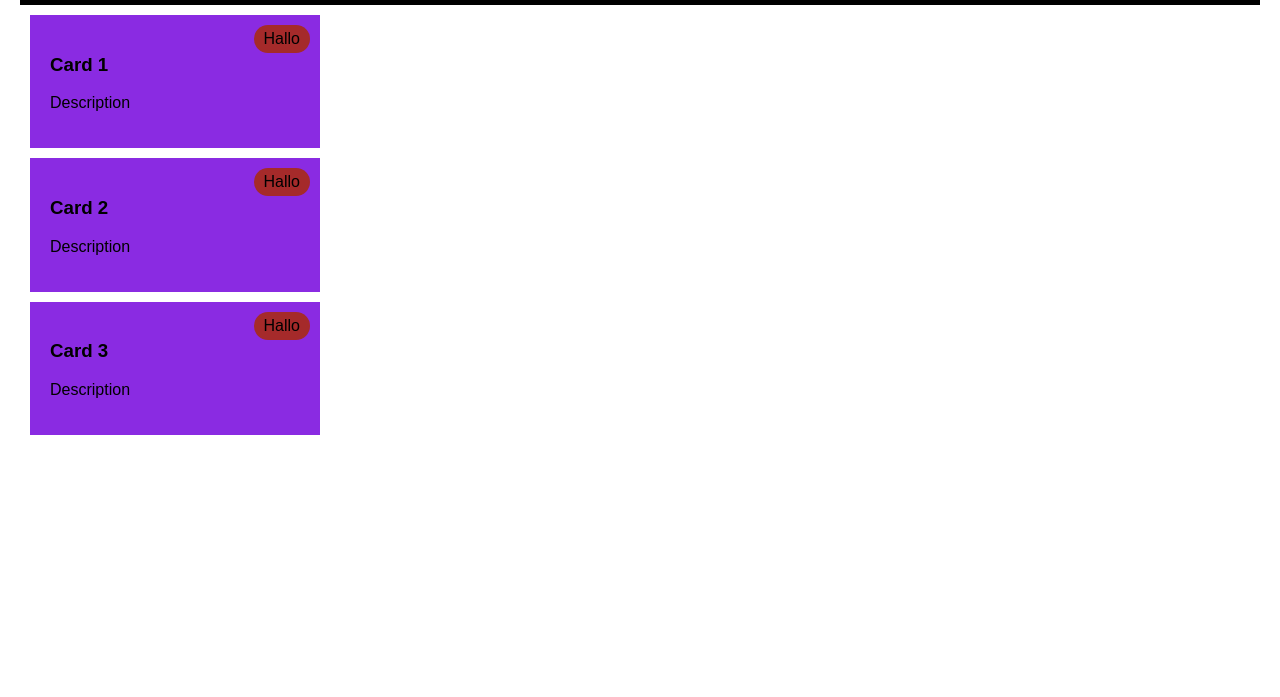
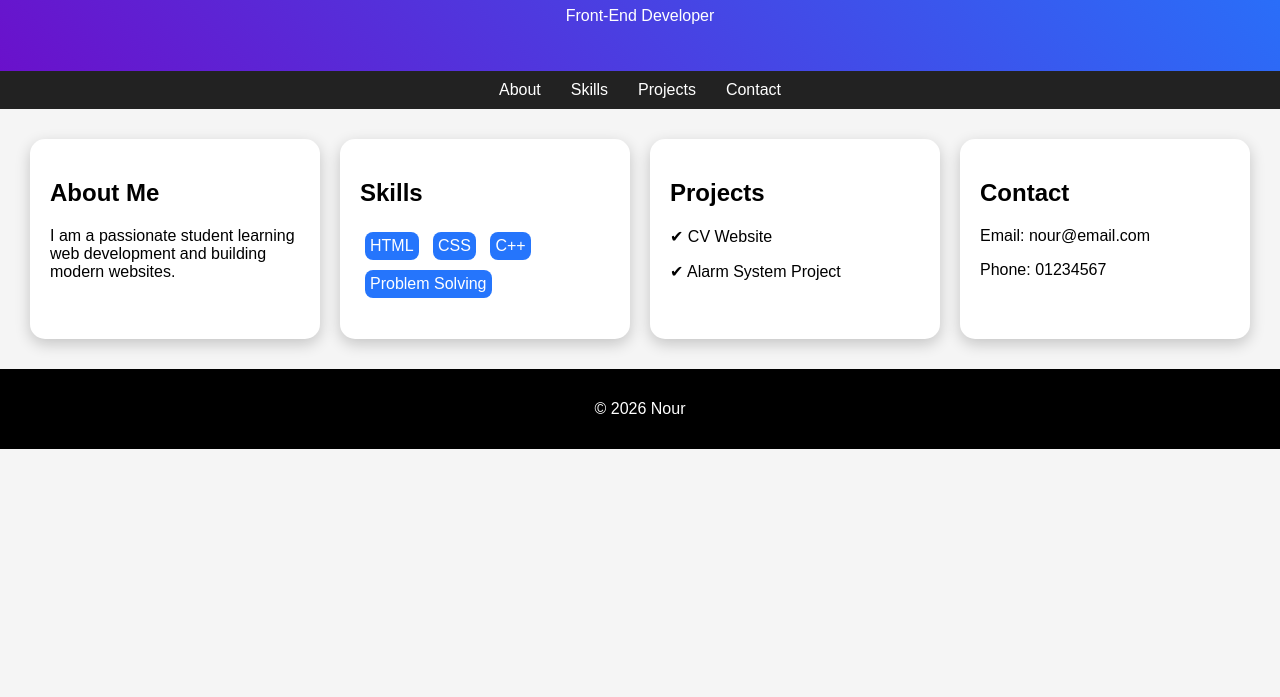
Before and after one commit to nourhanmohamed01277103232-glitch/Website, a plain HTML site: page index.html in a window 1280 px wide. Shown: the part 103-800 px from the top of the page. Drawn offline with Linux system fonts and the light colour scheme.

Commit message:
Add files via upload

```diff
--- a/index.html
+++ b/index.html
@@ -1,45 +1,68 @@
 <!DOCTYPE html>
-
-
 <html lang="en">
 <head>
   <meta charset="UTF-8">
-<meta name="viewport" content="width-device-width, initial-scale=1.0">
-<title>Mini Project</title>
-<link rel="stylesheet" href="style5.css">
+  <title>My CV</title>
+  <link rel="stylesheet" href="style6.css">
 </head>
 <body>
+
+<div class="page">
+
+  <header>
+    <h1>Nour</h1>
+    <p>Front-End Developer</p>
+  </header>
+
   <nav>
-        <h2>My Website</h2>
     <ul>
-            <li>Home</li>
       <li>About</li>
+      <li>Skills</li>
+      <li>Projects</li>
       <li>Contact</li>
     </ul>
   </nav>
 
+  <section class="content">
 
+    <!-- About -->
     <div class="card">
-            <span class="badge">Hallo</span>
-           <h3>Card 1</h3>
-           <p>Description</p>
+      <h2>About Me</h2>
+      <p>I am a passionate student learning web development and building modern websites.</p>
     </div>
+
+    <!-- Skills -->
     <div class="card">
-            <span class="badge">Hallo</span>
-           <h3>Card 2</h3>
-           <p>Description</p>
+      <h2>Skills</h2>
+      <ul class="skills">
+        <li>HTML</li>
+        <li>CSS</li>
+        <li>C++</li>
+        <li>Problem Solving</li>
+      </ul>
+    </div>
+
+    <!-- Projects -->
+    <div class="card">
+      <h2>Projects</h2>
+      <p>✔ CV Website</p>
+      <p>✔ Alarm System Project</p>
+    </div>
+
+    <!-- Contact -->
+    <div class="card">
+      <h2>Contact</h2>
+      <p>Email: nour@email.com</p>
+      <p>Phone: 01234567</p>
+    </div>
+
+  </section>
+
+  <footer>
+    <p>© 2026 Nour</p>
+  </footer>
 
 </div>
-         <div class="card">
-            <span class="badge">Hallo</span>
-           <h3>Card 3</h3>
-           <p>Description</p>
-           </div>
-
-
-
-
-
 
 </body>
 </html>
--- /dev/null
+++ b/style6.css
@@ -0,0 +1,164 @@
+/*{
+    box-sizing: border-box;
+}
+.pr{
+    width: 80%;
+    height: 600px;
+    background-color: brown;
+    margin: auto;
+    padding: 5px;
+    display: grid;
+    grid-template-columns: 1fr 1fr 1fr 1fr;
+   /* grid-template-rows: repeat(4,1fr);
+}
+.ch{
+    color: blanchedalmond;
+    background-color: blueviolet;
+    text-align: center;
+    padding: 15px 20px;
+    border: 2px solid white;
+
+
+   ;
+
+
+
+}
+    .page {
+    background-color: blanchedalmond;
+    padding: 5px;
+    display: grid;
+    grid-template-columns: repeat(6, 1fr);
+
+    grid-template-areas:
+    "head head head head head head "
+    " nav nav nav section section section  "
+    "footer footer footer footer footer footer ";
+}
+
+header {
+    background-color: rgb(192, 43, 226);
+    color: aliceblue;
+    text-align: center;
+    grid-area: head;
+}
+
+section {
+    background-color: rgb(68, 0, 255);
+    color: azure;
+    text-align: center;
+    grid-area: section;
+}
+
+nav {
+    background-color: rgb(98, 0, 255);
+    color: aliceblue;
+    grid-area: nav;
+}
+
+footer {
+    background-color: black;
+    color: beige;
+    text-align: center;
+    grid-area: footer;
+}
+
+ul {
+    display: flex;
+    justify-content: space-around;
+}*/
+body {
+    margin: 0;
+    font-family: Arial, sans-serif;
+    background: #f5f5f5;
+}
+
+.page {
+    display: grid;
+    grid-template-columns: repeat(10, 1fr);
+    grid-template-areas:
+    "head head head head head head head head head head"
+    "nav nav nav nav nav nav nav nav nav nav"
+    "section section section section section section section section section section"
+    "footer footer footer footer footer footer footer footer footer footer";
+}
+
+/* HEADER */
+header {
+    grid-area: head;
+    background: linear-gradient(45deg, #6a11cb, #2575fc);
+    color: white;
+    text-align: center;
+    padding: 30px;
+}
+
+/* NAV */
+nav {
+    grid-area: nav;
+    background: #222;
+}
+
+nav ul {
+    display: flex;
+    justify-content: center;
+    list-style: none;
+    padding: 10px;
+    margin: 0;
+}
+
+nav li {
+    margin: 0 15px;
+    color: white;
+    cursor: pointer;
+    transition: 0.3s;
+}
+
+nav li:hover {
+    color: #00d4ff;
+}
+
+/* SECTION */
+.content {
+    grid-area: section;
+    display: grid;
+    grid-template-columns: repeat(auto-fit, minmax(250px, 1fr));
+    gap: 20px;
+    padding: 30px;
+}
+
+/* CARDS */
+.card {
+    background: white;
+    padding: 20px;
+    border-radius: 15px;
+    box-shadow: 0 5px 15px rgba(0,0,0,0.2);
+    transition: 0.3s;
+}
+
+.card:hover {
+    transform: translateY(-10px);
+}
+
+/* SKILLS */
+.skills {
+    list-style: none;
+    padding: 0;
+}
+
+.skills li {
+    background: #2575fc;
+    color: white;
+    margin: 5px;
+    padding: 5px;
+    border-radius: 8px;
+    display: inline-block;
+}
+
+/* FOOTER */
+footer {
+    grid-area: footer;
+    background: black;
+    color: white;
+    text-align: center;
+    padding: 15px;
+}
```
Also changed, not shown: index_old.html (added, +85 -0 lines). Lines whose indentation alone changed are shown as unchanged.
